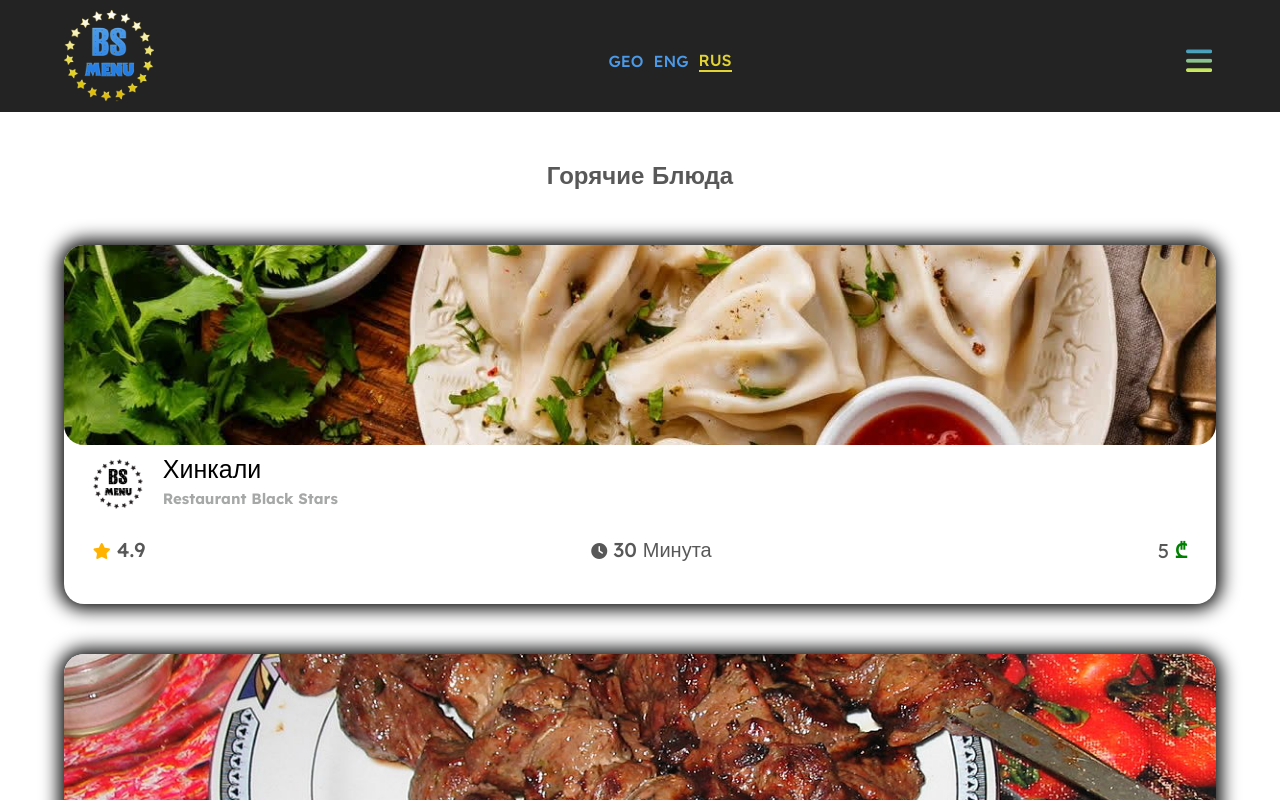
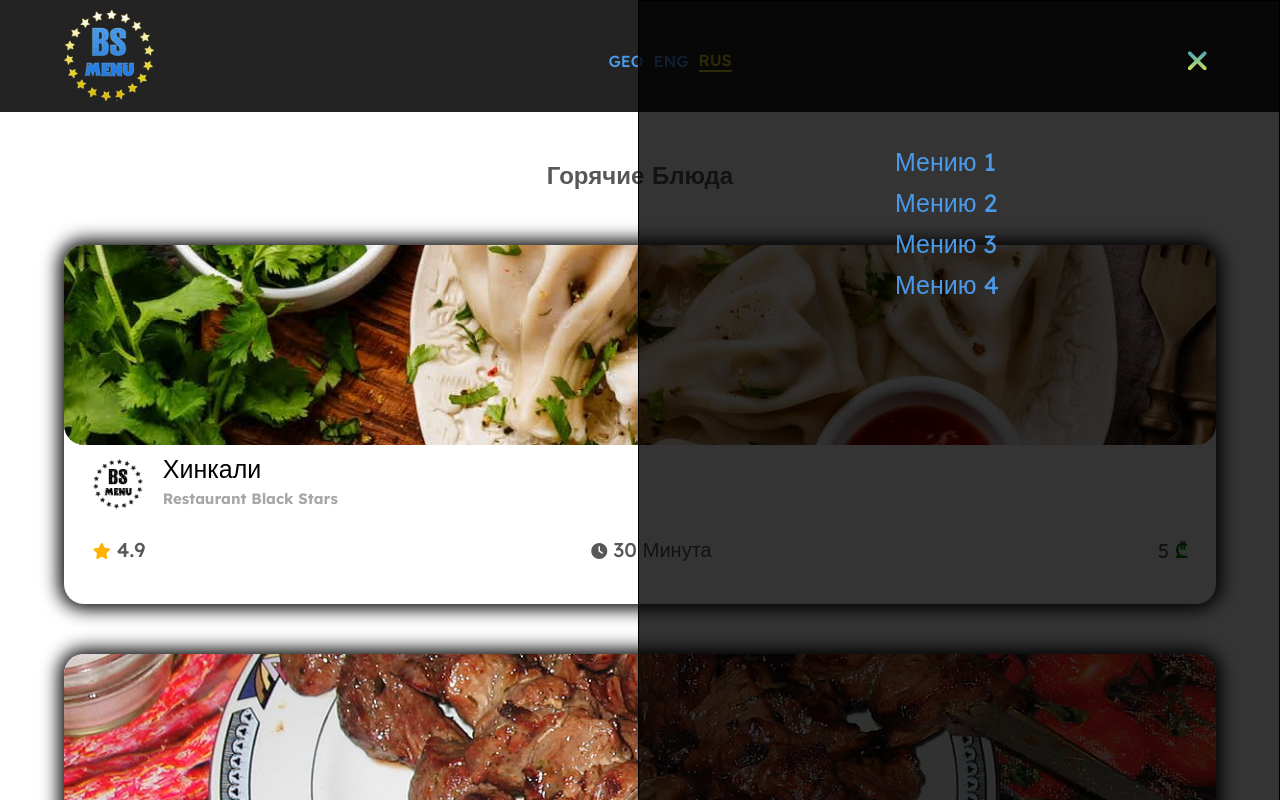
Before and after one commit to georgeneligan/blackstarsmenu, a plain HTML site: page rus.html in a window 1280 px wide. Both pictures are taken after a click on the element 1200 px from the left and 60 px from the top of the page. Shown: the top 800 px of the page. Drawn offline with Linux system fonts and the light colour scheme.

Commit message:
Add files via upload

```diff
--- a/assets/css/style.css
+++ b/assets/css/style.css
@@ -207,7 +207,7 @@ main .menu_wrapper .bottom .food_title h6 {
 .nav_menu nav {
   position: absolute;
   top: 15%;
-  left: 47%;
+  left: 45%;
   transform: translateX(-50%);
 }
 
@@ -218,4 +218,5 @@ main .menu_wrapper .bottom .food_title h6 {
   gap: 10px;
   font-size: 25px;
   width: 100%;
+  font-family: var(--primaryfont);
 }
--- a/rus.html
+++ b/rus.html
@@ -35,7 +35,16 @@
           <div class="button">
             <i class="fa-solid fa-bars"></i>
           </div>
-
+          <div class="nav_menu hidden">
+            <nav>
+              <ul>
+                <li>Мению 1</li>
+                <li>Мению 2</li>
+                <li>Мению 3</li>
+                <li>Мению 4</li>
+              </ul>
+            </nav>
+          </div>
         </aside>
       </section>
     </header>
```
Also changed, not shown: eng.html (+10 -0 lines).
